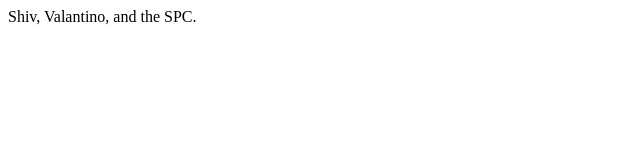
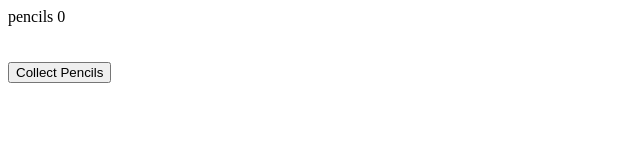
Before and after one commit to Tileryr/tileryr.github.io, a plain HTML site: page index.html in a window 1280 px wide. Shown: the whole page, without its empty margins (0-640 px from the left). Drawn offline with Linux system fonts and the light colour scheme.

Commit message:
Add files via upload

```diff
--- a/index.html
+++ b/index.html
@@ -1,4 +1,22 @@
-<link rel="stylesheet" type="text/css" href="interface.css" />
-
-Shiv, Valantino, and the SPC.
-<script type="text/javascript" src="main.js"></script>
+<!DOCTYPE html>
+<html>
+	<head>
+		<link rel="stylesheet" type="text/css" href="interface.css" />
+		<title>School Pencil Company Idle</title>
+	</head>
+	<body>
+		<span>
+			pencils
+		<span>
+		<span id="pencils">
+			0
+		</span>
+		<br>
+		<br>
+		<br>
+		<button type="button" onclick="cookieClick(1)">
+			Collect Pencils
+		</button>
+		<script type="text/javascript" src="main.js"></script>
+	</body>
+</html>
--- a/main.js
+++ b/main.js
@@ -0,0 +1,6 @@
+var cookies = 0;
+
+function cookieClick(number){
+    cookies = cookies + number;
+    document.getElementById("pencils").innerHTML = cookies;
+};
```
